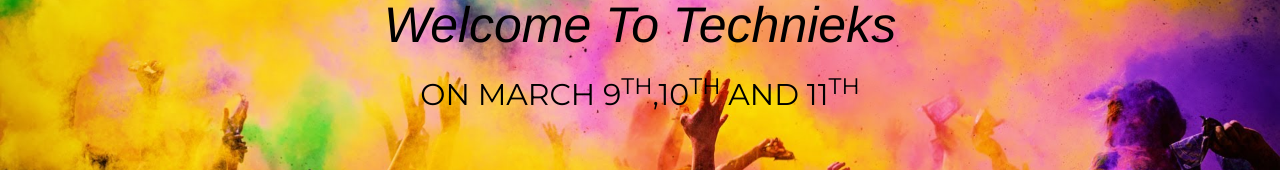
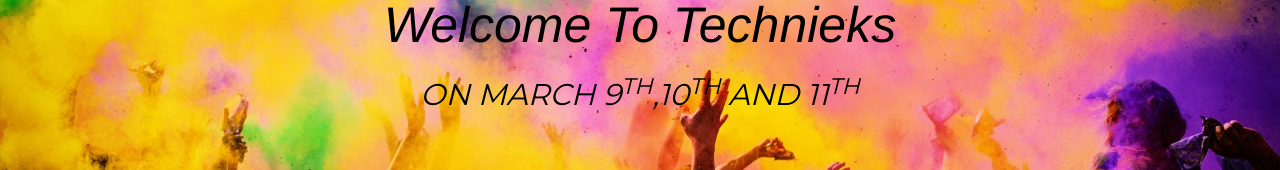
Before and after one commit to mridulganga/techNIEks, a website: page index.html in a window 1280 px wide. Shown: the part 295-465 px from the top of the page. Drawn offline with nearby package versions, Linux system fonts and the light colour scheme; a web font is replaced by a local one.

Commit message:
Update index.html
added italics for dates.

```diff
--- a/index.html
+++ b/index.html
@@ -76,7 +76,7 @@
         <div class="container">
             <div class="intro-text">
                 <div class="intro-lead-in">Welcome To Technieks</div>
-                <div class="intro-heading">On March 9<sup>th</sup>,10<sup>th</sup> and 11<sup>th</sup> </div>
+                <div class="intro-heading"><i>On March 9<sup>th</sup>,10<sup>th</sup> and 11<sup>th</sup> </i></div>
                 <!--<a href="#services" class="page-scroll btn btn-xl">Tell Me More</a>-->
             </div>
         </div>
```
